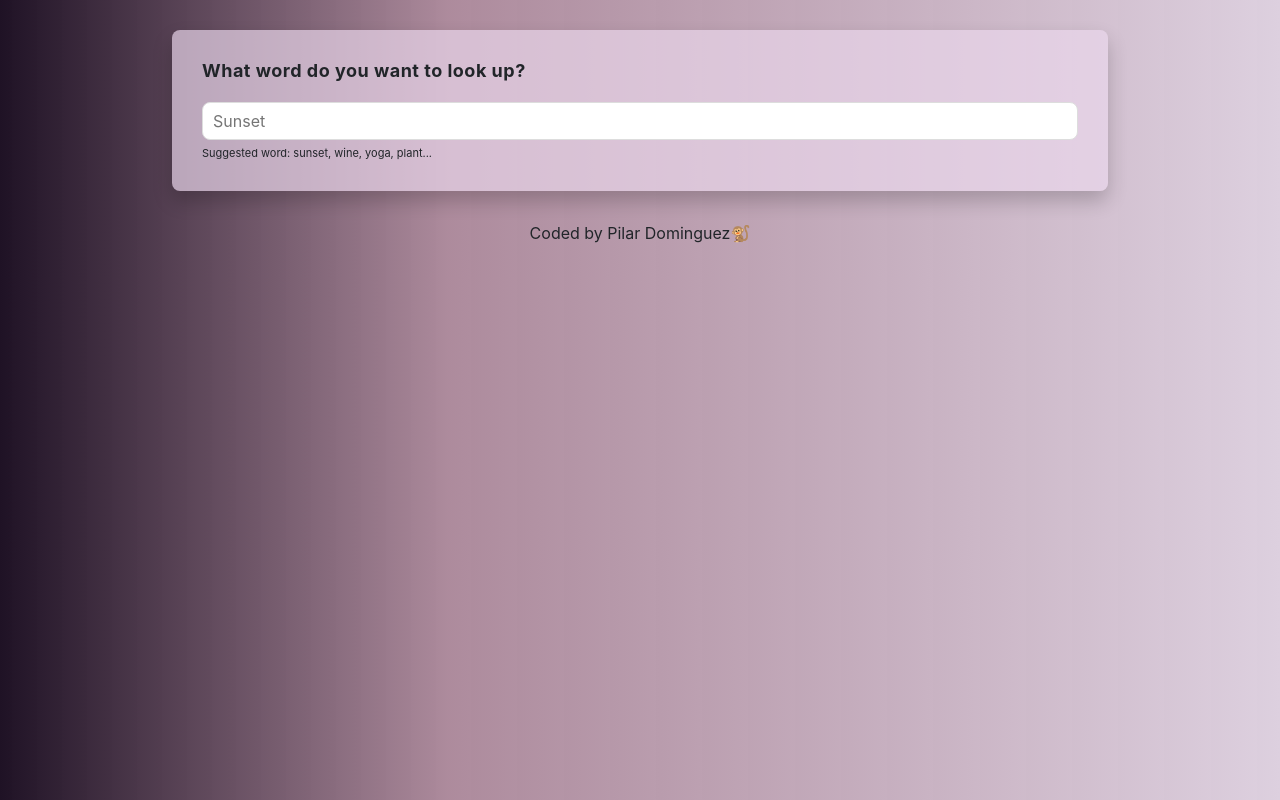
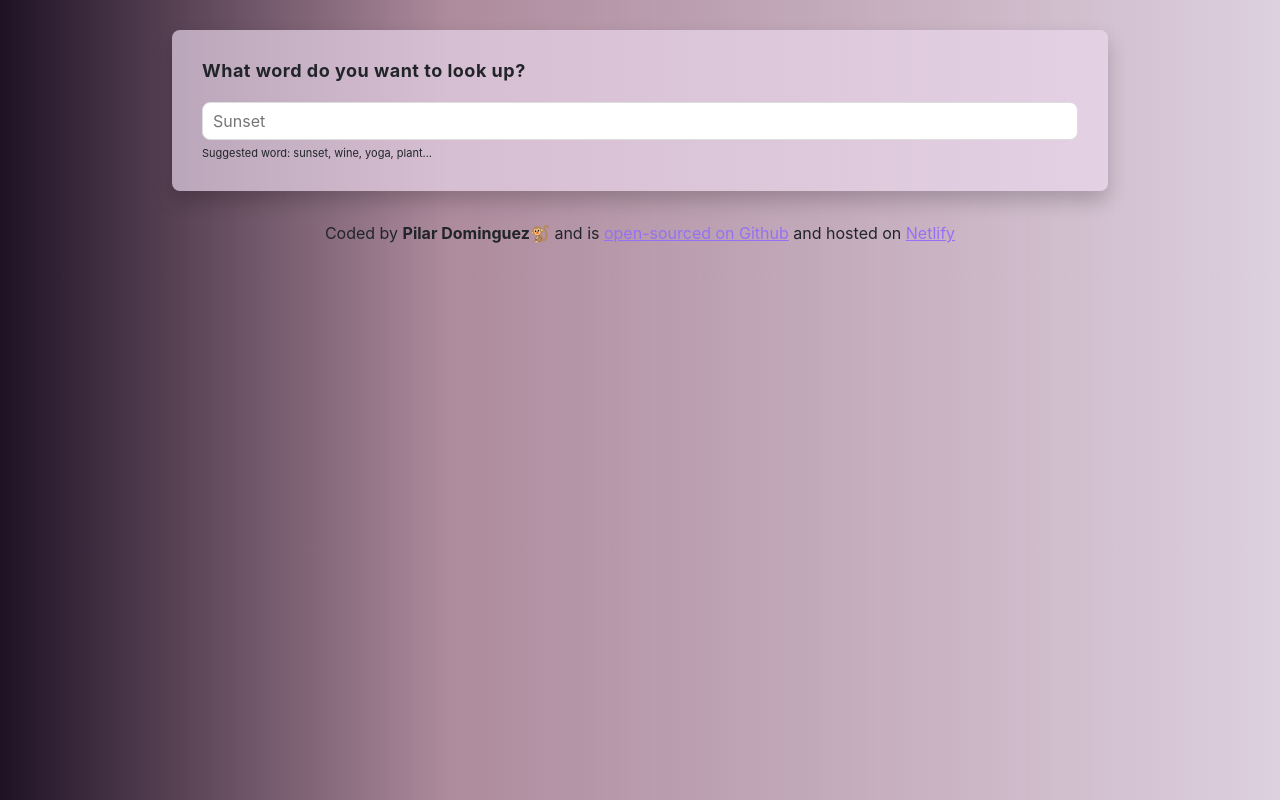
Before and after one commit to Pildomfl/dictionary-project, a React (Create React App) app: page / in a window 1280 px wide. Built offline with nearby package versions, Linux system fonts and the light colour scheme; no server answers.

Commit message:
Updated footer

```diff
--- a/src/App.js
+++ b/src/App.js
@@ -9,7 +9,19 @@ export default function App() {
         <main>
           <Dictionary defaultKeyword="Sunset" />
         </main>
-        <footer className="App-footer">Coded by Pilar Dominguez🐒</footer>
+        <footer className="App-footer">
+          Coded by <strong> Pilar Dominguez</strong>🐒 and is{" "}
+          <a
+            href="https://github.com/Pildomfl/dictionary-project"
+            rel="noreferrer"
+          >
+            open-sourced on Github
+          </a>{" "}
+          and hosted on{" "}
+          <a href="https://jolly-medovik-e04fea.netlify.app/" rel="noreferrer">
+            Netlify
+          </a>
+        </footer>
       </div>
     </div>
   );
```
